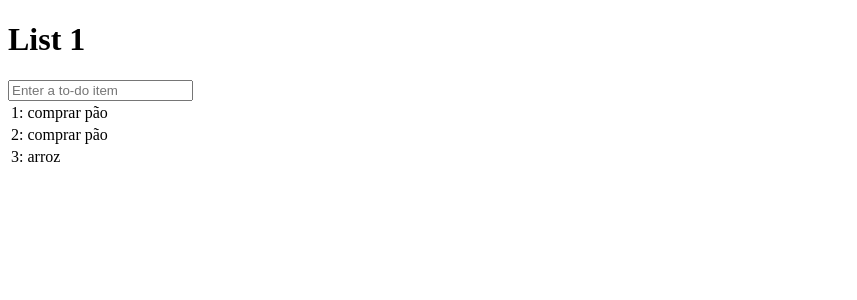
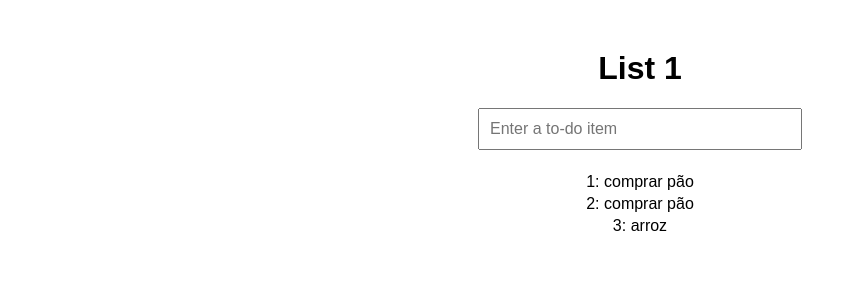
Before and after one commit to jurufino/tdd-project, a Django app: page /lists/1/ in a window 1280 px wide. Shown: the top 300 px of the page, without its empty margins (0-857 px from the left). Run offline with Django 5.2, Linux system fonts and the light colour scheme; data comes from the database, SQL or seed files in the repository.

Commit message:
Validação de input vazio com mensagem de erro na home

```diff
--- a/superlists/lists/templates/list.html
+++ b/superlists/lists/templates/list.html
@@ -2,6 +2,28 @@
 <html>
 <head>
     <title>To-Do lists</title>
+    <style>
+        body {
+            font-family: Arial, sans-serif;
+            text-align: center;
+            margin-top: 50px;
+        }
+
+        input {
+            width: 300px;
+            padding: 10px;
+            font-size: 16px;
+        }
+
+        table {
+            margin: 20px auto;
+        }
+
+        .error {
+            color: red;
+            margin-top: 10px;
+        }
+    </style>
 </head>
 <body>
 
@@ -13,7 +35,7 @@
 </form>
 
 {% if error %}
-<p style="color: red;">{{ error }}</p>
+<p class="error">{{ error }}</p>
 {% endif %}
 
 <table>
--- a/superlists/lists/views.py
+++ b/superlists/lists/views.py
@@ -3,24 +3,25 @@ from lists.models import List, Item
 
 
 def home_page(request):
-    error = None
-
     if request.method == 'POST':
         if request.POST.get('item_text') == '':
-            error = "Você não pode enviar um item vazio"
-        else:
-            list_ = List.objects.create()
-            Item.objects.create(
-                text=request.POST.get('item_text'),
-                list=list_
-            )
-            return redirect(f'/lists/{list_.id}/')
+            return render(request, 'home.html', {
+                'error': "Você não pode enviar um item vazio"
+            })
 
-    return render(request, 'home.html', {'error': error})
+        list_ = List.objects.create()
+        Item.objects.create(
+            text=request.POST.get('item_text'),
+            list=list_
+        )
+        return redirect(f'/lists/{list_.id}/')
+
+    return render(request, 'home.html')
 
 
 def view_list(request, list_id):
     list_ = List.objects.get(id=list_id)
+
     error = None
 
     if request.method == 'POST':
@@ -43,7 +44,9 @@ def view_list(request, list_id):
 
 def new_list(request):
     if request.POST.get('item_text') == '':
-        return redirect('/')
+        return render(request, 'home.html', {
+            'error': "Você não pode enviar um item vazio"
+        })
 
     list_ = List.objects.create()
     Item.objects.create(
```
Also changed, not shown: superlists/lists/templates/home.html (+22 -1 lines), superlists/lists/tests.py (+8 -0 lines).
